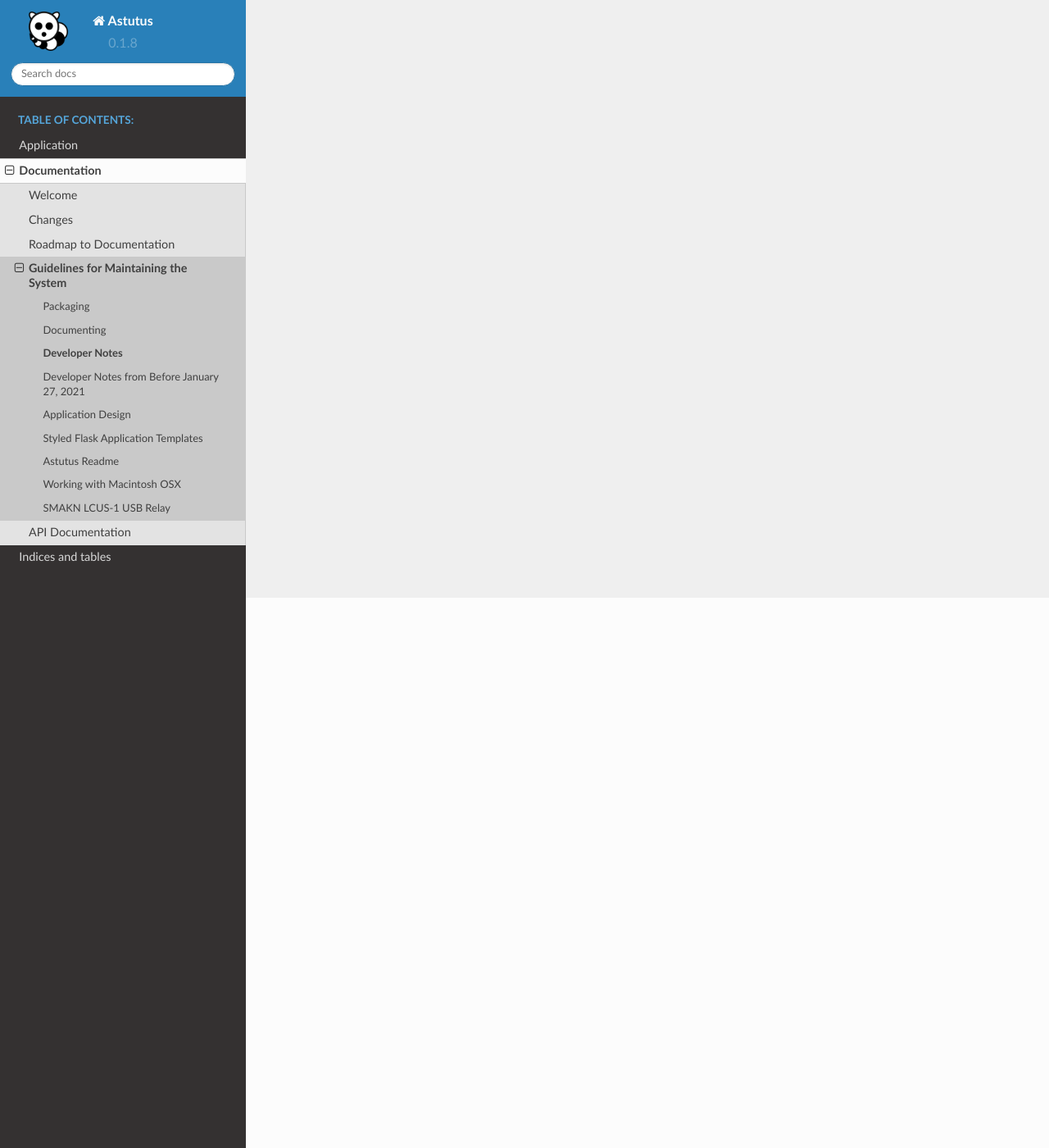
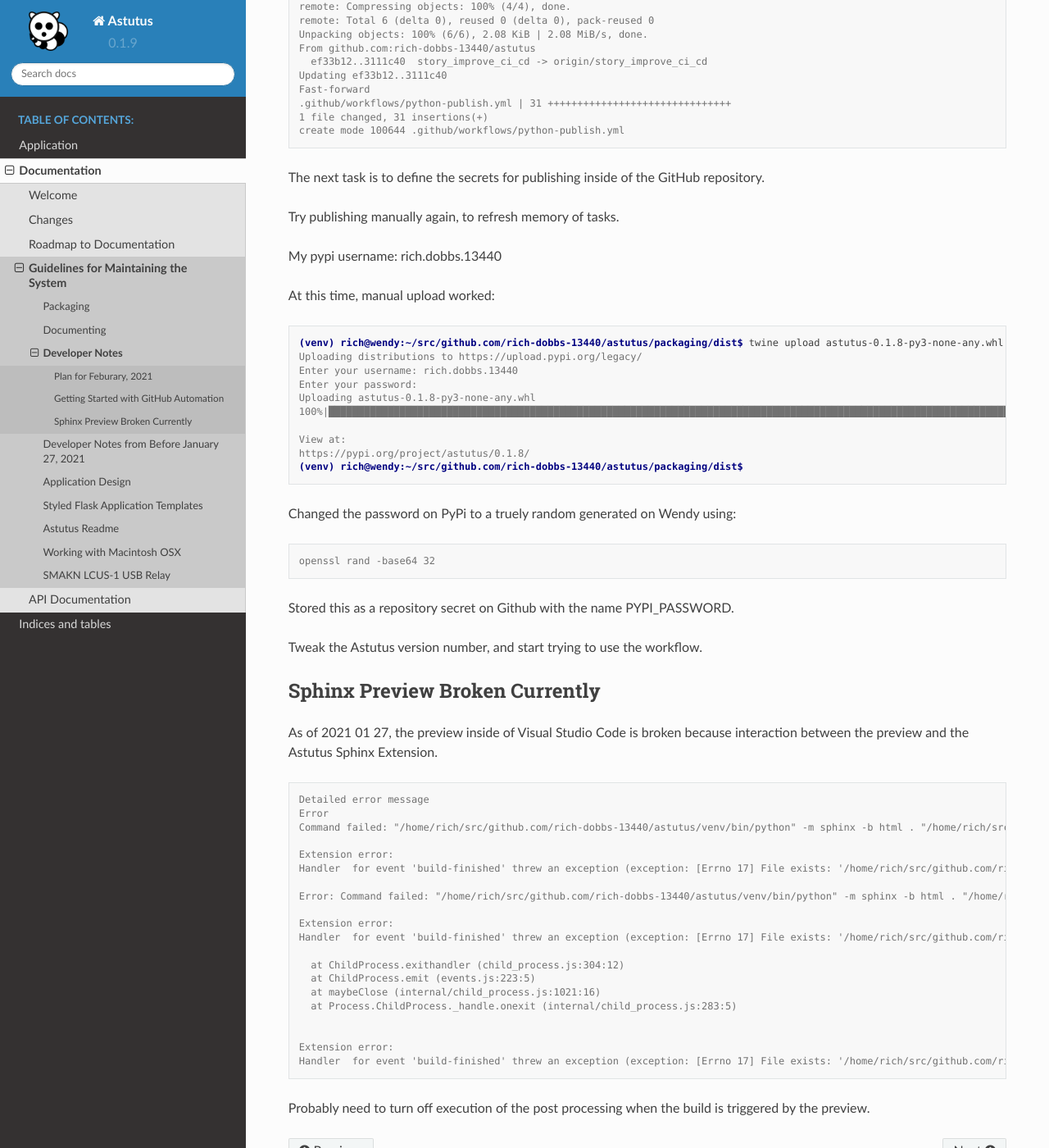
Before and after one commit to rich-dobbs-13440/astutus, a Sphinx documentation site: the page built from docs/doc/maintanence/developer_notes.rst, in a window 1280 px wide and 1400 px high, scrolled down 671 px. Shown: the whole window at 82% size. Built offline with Sphinx 7.4.7 and the Read the Docs theme 2.0.0, drawn with Linux system fonts in a browser that asks for light colours; some of the changed text lies outside the part shown.

Commit message:
Increment version number for testing out PiPy publishing

```diff
--- a/docs/doc/maintanence/developer_notes.rst
+++ b/docs/doc/maintanence/developer_notes.rst
@@ -1,7 +1,11 @@
 Developer Notes
 ===============
 
-Plan for Feburary, 2021:
+Plan for Feburary, 2021
+-----------------------
+
+Steps:
+
 
   * Start using GitHub Automation
 
@@ -16,3 +20,90 @@ Plan for Feburary, 2021:
   * Checkout Python package on more systems and gracefully degrade.
 
   * Publish documentation on Read-the-Docs.
+
+
+Getting Started with GitHub Automation
+--------------------------------------
+
+Used the 'Actions' button in GitHub, and selected the **Publish Python Package** workflow.
+For now, just took things as they are, and then merged newly created file in the
+branch that I had created for this story.  Pulling from the repository back to Wendy
+showed this newly created file:
+
+.. code-block:: console
+
+  (venv) rich@wendy:~/src/github.com/rich-dobbs-13440/astutus/packaging$ git pull
+  remote: Enumerating objects: 6, done.
+  remote: Counting objects: 100% (6/6), done.
+  remote: Compressing objects: 100% (4/4), done.
+  remote: Total 6 (delta 0), reused 0 (delta 0), pack-reused 0
+  Unpacking objects: 100% (6/6), 2.08 KiB | 2.08 MiB/s, done.
+  From github.com:rich-dobbs-13440/astutus
+    ef33b12..3111c40  story_improve_ci_cd -> origin/story_improve_ci_cd
+  Updating ef33b12..3111c40
+  Fast-forward
+  .github/workflows/python-publish.yml | 31 +++++++++++++++++++++++++++++++
+  1 file changed, 31 insertions(+)
+  create mode 100644 .github/workflows/python-publish.yml
+
+The next task is to define the secrets for publishing inside of the GitHub repository.
+
+Try publishing manually again, to refresh memory of tasks.
+
+My pypi username: rich.dobbs.13440
+
+At this time, manual upload worked:
+
+.. code-block:: console
+
+  (venv) rich@wendy:~/src/github.com/rich-dobbs-13440/astutus/packaging/dist$ twine upload astutus-0.1.8-py3-none-any.whl
+  Uploading distributions to https://upload.pypi.org/legacy/
+  Enter your username: rich.dobbs.13440
+  Enter your password:
+  Uploading astutus-0.1.8-py3-none-any.whl
+  100%|██████████████████████████████████████████████████████████████████████████████████████████████████████████████████████████████████████████████████████████████████████| 3.11M/3.11M [00:07<00:00, 428kB/s]
+
+  View at:
+  https://pypi.org/project/astutus/0.1.8/
+  (venv) rich@wendy:~/src/github.com/rich-dobbs-13440/astutus/packaging/dist$
+
+Changed the password on PyPi to a truely random generated on Wendy using:
+
+.. code-block:: console
+
+  openssl rand -base64 32
+
+Stored this as a repository secret on Github with the name PYPI_PASSWORD.
+
+Tweak the Astutus version number, and start trying to use the workflow.
+
+Sphinx Preview Broken Currently
+-------------------------------
+
+As of 2021 01 27, the preview inside of Visual Studio Code is broken because interaction
+between the preview and the Astutus Sphinx Extension.
+
+.. code-block:: console
+
+  Detailed error message
+  Error
+  Command failed: "/home/rich/src/github.com/rich-dobbs-13440/astutus/venv/bin/python" -m sphinx -b html . "/home/rich/src/github.com/rich-dobbs-13440/astutus/docs/_build/html"
+
+  Extension error:
+  Handler  for event 'build-finished' threw an exception (exception: [Errno 17] File exists: '/home/rich/src/github.com/rich-dobbs-13440/astutus/docs/_build/astutus_dyn_styled_templates')
+
+  Error: Command failed: "/home/rich/src/github.com/rich-dobbs-13440/astutus/venv/bin/python" -m sphinx -b html . "/home/rich/src/github.com/rich-dobbs-13440/astutus/docs/_build/html"
+
+  Extension error:
+  Handler  for event 'build-finished' threw an exception (exception: [Errno 17] File exists: '/home/rich/src/github.com/rich-dobbs-13440/astutus/docs/_build/astutus_dyn_styled_templates')
+
+    at ChildProcess.exithandler (child_process.js:304:12)
+    at ChildProcess.emit (events.js:223:5)
+    at maybeClose (internal/child_process.js:1021:16)
+    at Process.ChildProcess._handle.onexit (internal/child_process.js:283:5)
+
+
+  Extension error:
+  Handler  for event 'build-finished' threw an exception (exception: [Errno 17] File exists: '/home/rich/src/github.com/rich-dobbs-13440/astutus/docs/_build/astutus_dyn_styled_templates')
+
+Probably need to turn off execution of the post processing when the build is triggered by the preview.
--- a/src/astutus/version.py
+++ b/src/astutus/version.py
@@ -1,2 +1,2 @@
 # Don't change the format here because it is read by setup.py!
-__version__ = '0.1.8'
+__version__ = '0.1.9'
```
